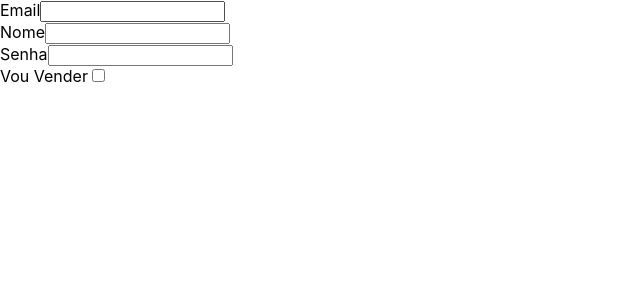
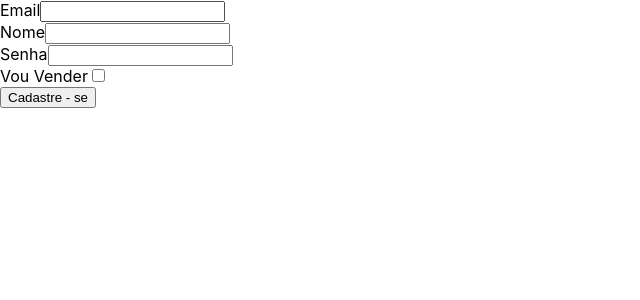
Before and after one commit to tryber/sd-02-project-trybeer-3, a React (Create React App) app in the folder front-end/: page /register in a window 1280 px wide. Shown: the top 300 px of the page, without its empty margins (0-640 px from the left). Built offline with nearby package versions, Linux system fonts and the light colour scheme.

Commit message:
Pagina montada e logica funcionando. Aguardando para API

```diff
--- a/front-end/package.json
+++ b/front-end/package.json
@@ -6,6 +6,7 @@
     "@testing-library/jest-dom": "^4.2.4",
     "@testing-library/react": "^9.5.0",
     "@testing-library/user-event": "^7.2.1",
+    "axios": "^0.19.2",
     "prop-types": "^15.7.2",
     "react": "^16.13.1",
     "react-dom": "^16.13.1",
--- /dev/null
+++ b/front-end/src/components/Register/CheckData.js
@@ -0,0 +1,28 @@
+import React, { useContext, useState } from 'react';
+import Trybeer from '../../context';
+
+const validEmail = /[A-Z0-9]{1,}@[A-Z0-9]{2,}\.[A-Z0-9]{2,}/i;
+const validName = /[A-Z ]{12,}/i;
+const validPassword = /(.){6,}/;
+
+const CheckData = () => {
+  const { userName, password, emailUser } = useContext(Trybeer);
+  const [wrongData, setWrongData] = useState(false);
+
+  const testValues = () => {
+    return validEmail.test(emailUser)
+      && validPassword.test(password)
+      && validName.test(userName)
+      ? console.log('requisição de cadastro aqui')
+      : setWrongData(true);
+  };
+
+  return (
+    <div>
+      <button type="button" onClick={() => testValues()}>Cadastre - se</button >
+      {wrongData ? <p>Confira novamente seus dados.</p> : null}
+    </div>
+  );
+};
+
+export default CheckData;
--- a/front-end/src/components/Register/Email.js
+++ b/front-end/src/components/Register/Email.js
@@ -2,14 +2,14 @@ import React, { useContext } from 'react';
 import Trybeer from '../../context';
 
 const InputEmail = () => {
-  const { setEmail } = useContext(Trybeer);
+  const { setEmailUser } = useContext(Trybeer);
   return (
     <div>
       <label htmlFor="InputEmail">Email</label>
       <input
         id="InputEmail"
         type="email"
-        onChange={({ target }) => setEmail(target.value)}
+        onChange={({ target }) => setEmailUser(target.value)}
       />
     </div>
   );
--- a/front-end/src/pages/Register.js
+++ b/front-end/src/pages/Register.js
@@ -3,6 +3,7 @@ import EmailInput from '../components/Register/Email';
 import InputName from '../components/Register/Name';
 import InputPassword from '../components/Register/Password';
 import CheckSalesman from '../components/Register/IsSalesman';
+import CheckData from '../components/Register/CheckData';
 
 const Register = () => (
   <div>
@@ -10,6 +11,7 @@ const Register = () => (
     <InputName />
     <InputPassword />
     <CheckSalesman />
+    <CheckData />
   </div>
 );
 
```
Also changed, not shown: front-end/src/services/index.js (added), 1 other file (tests, documents, lock files or other folders).
